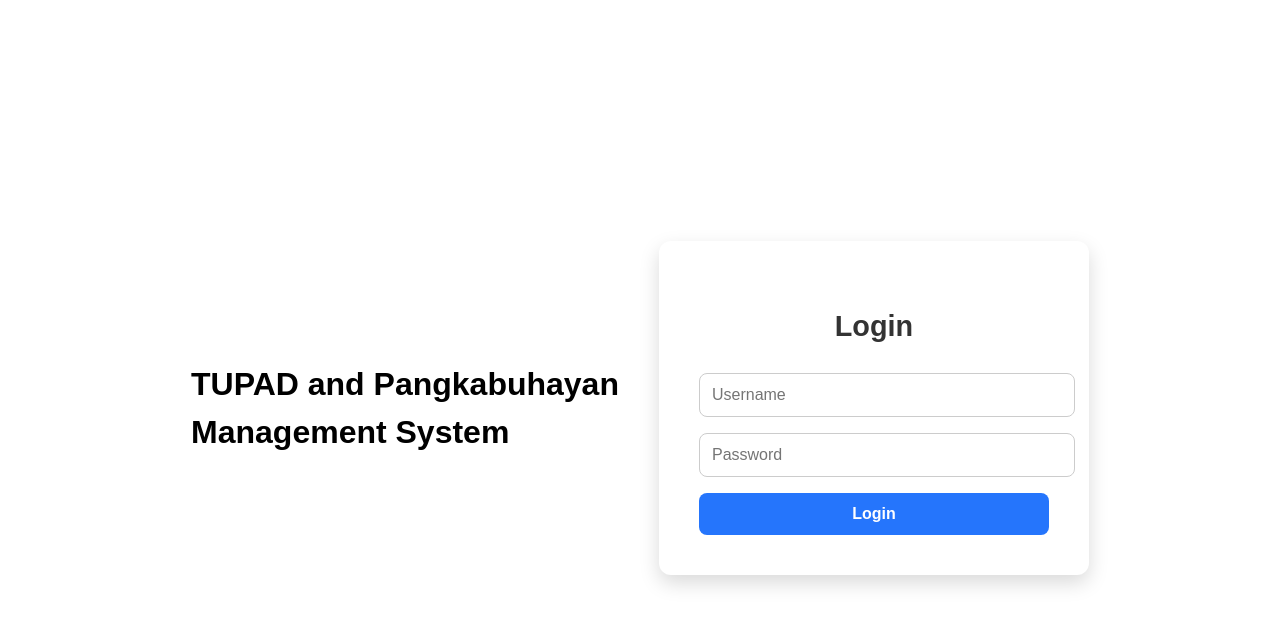
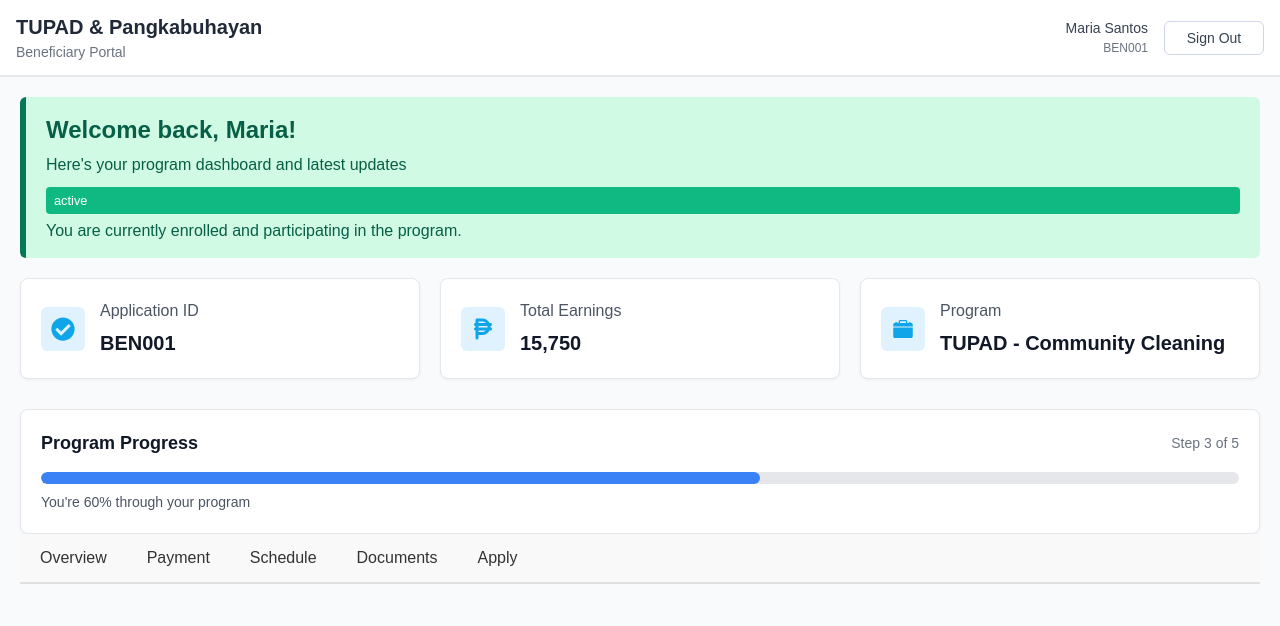
Before and after one commit to rovinrey/CapstoneProject, a React (Vite) app: page /beneficiarydashboard in a window 1280 px wide. Shown: the top 626 px of the page. Built offline with nearby package versions, Linux system fonts and the light colour scheme.

Commit message:
pwede na

```diff
--- a/src/App.tsx
+++ b/src/App.tsx
@@ -1,34 +1,32 @@
 import './App.css';
-import { BrowserRouter, Routes, Route} from 'react-router-dom';
-//import { AuthProvider, useAuth } from './hooks/AuthContext';
-//import type { ReactNode } from 'react';
-
-import LoginPage from './Components/Admin/Pages/LoginPage';
+import { BrowserRouter as Router, Routes, Route } from 'react-router-dom';
 
 // Admin pages
-/*
 import Sidebar from './Layout/Sidebar';
+import LoginPage from './Components/Admin/Pages/LoginPage';
 import Dashboard from './Components/Admin/Dashboard';
 import Beneficiaries from './Components/Admin/Pages/BeneficiariesPage';
 import Programs from './Components/Admin/Pages/Programs';
 import PaymentPage from './Components/Admin/Pages/PaymentPage';
 import Reports from './Components/Admin/Pages/Reports';
-*/
-
-
 
 // Beneficiary UI pages
-//import BeneficiaryDashboard from './Components/Beneficiaries/BeneficiaryDashboard';
-//import Header from './Layout/Header';
-// import SignupPage from './Pages/SignupPage'
-
+import BeneficiaryDashboard from './Components/Beneficiaries/BeneficiaryDashboard';
 
 function App() {
   return (
-    <BrowserRouter>
-    {/*Admin UI*/}
-    {/*
+    <Router>
+      <Routes>
+        {/* Public route */}
+        <Route path="/" element={<LoginPage />} />
+
+        {/* Admin routes (with sidebar layout) */}
+        <Route
+          path="/admin/*"
+          element={
+            <div className="flex">
               <Sidebar />
+              <div className="flex-1 p-4">
                 <Routes>
                   <Route path="/" element={<Dashboard />} />
                   <Route path="beneficiaries" element={<Beneficiaries />} />
@@ -36,21 +34,16 @@ function App() {
                   <Route path="payment" element={<PaymentPage />} />
                   <Route path="reports" element={<Reports />} />
                 </Routes>
-    */}
+              </div>
+            </div>
+          }
+        />
 
-
-
-    {/*Beneficiary UI */}
-
-     <LoginPage />
-    {/*<Route>
-       <Header />
-        <BeneficiaryDashboard />
-    </Route>
-    */}
-
-    </BrowserRouter>
+        {/* Beneficiary UI */}
+        <Route path="/beneficiarydashboard" element={<BeneficiaryDashboard />} />
+      </Routes>
+    </Router>
   );
-};
+}
 
 export default App;
--- a/src/Components/Admin/Pages/LoginPage.tsx
+++ b/src/Components/Admin/Pages/LoginPage.tsx
@@ -12,9 +12,9 @@ export default function Login() {
     e.preventDefault();
 
     if (username === "admin" && password === "admin123") {
-      navigate("");
+      navigate("/Dashboard");
     } else if (username === "beneficiary" && password === "benef123") {
-      navigate("/BeneficiaryDashboard");
+      navigate("/BeneficiaryDashboard") ;
     } else {
       alert("Invalid credentials!");
     }
--- a/src/Components/Beneficiaries/BeneficiaryDashboard.tsx
+++ b/src/Components/Beneficiaries/BeneficiaryDashboard.tsx
@@ -12,9 +12,13 @@ import Apply from './TabsLInk/Apply'
 
 import './BeneficiaryDashboard.css'
 import Tabs from './Tabs';
+import Header from '../../Layout/Header';
 function BeneficiaryDashboard() {
     return(
+        <div>
+            <Header />
             <div className="dashboard-container">
+
                 <div className="welcome-banner">
                     <h2>Welcome back, Maria!</h2>
                     <p>Here's your program dashboard and latest updates</p>
@@ -76,6 +80,7 @@ function BeneficiaryDashboard() {
                 </Routes>
 
             </div>
+        </div>
     );
 };
 export default BeneficiaryDashboard;
```
Lines whose indentation alone changed are shown as unchanged.
